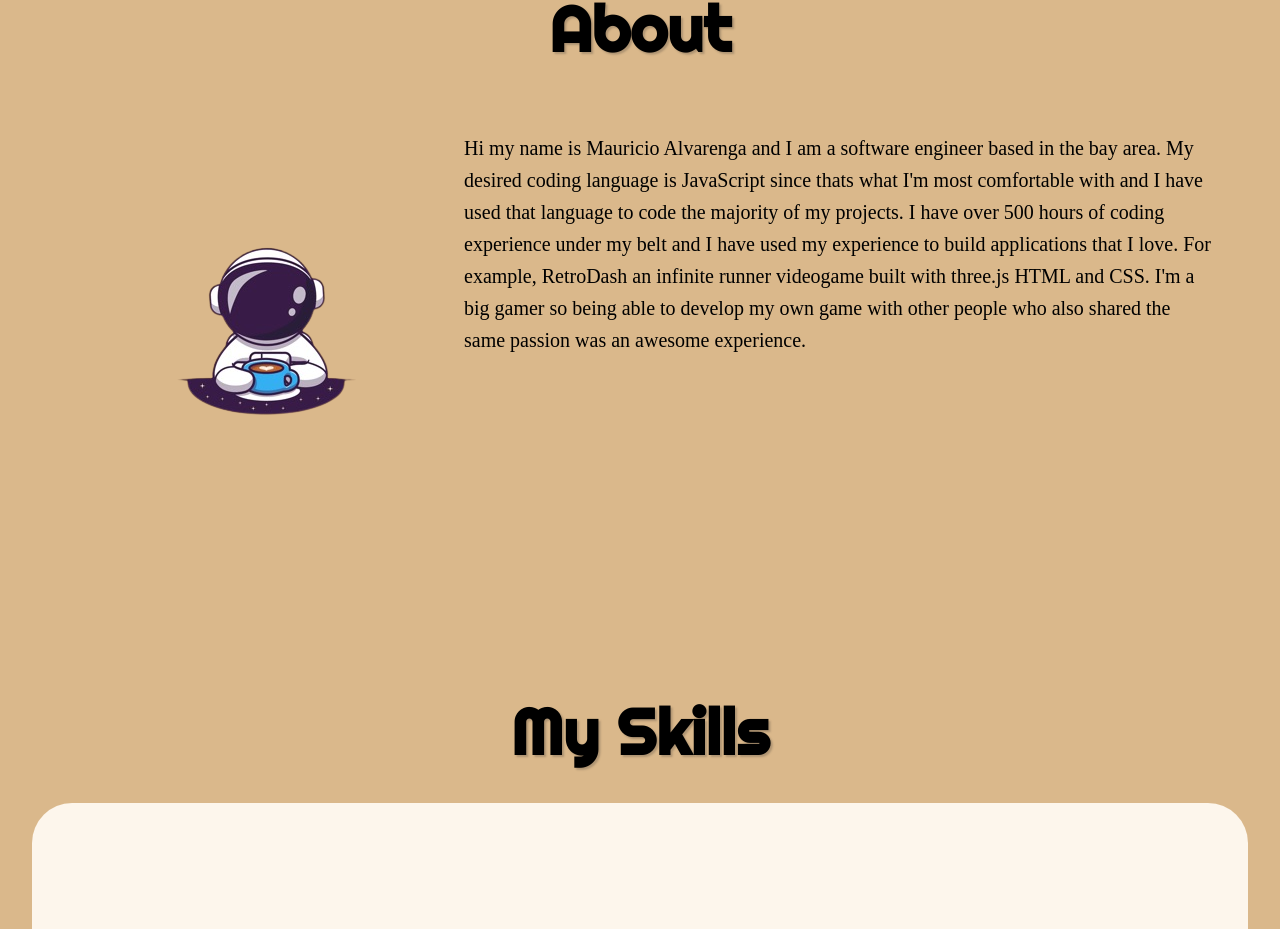
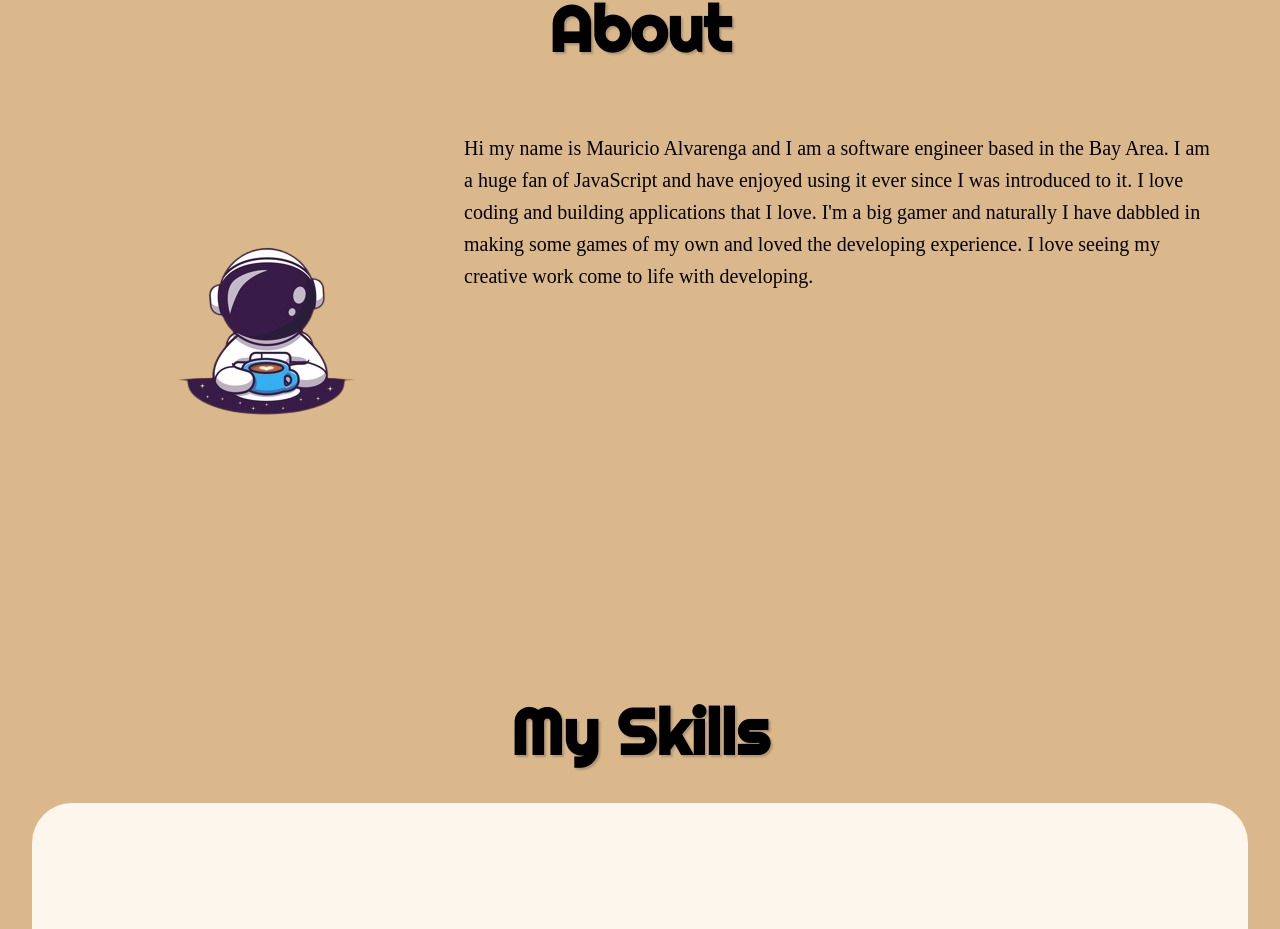
Before and after one commit to CodingMauri/Portfolio, a React (Create React App) app: page / in a window 1280 px wide. Shown: the part 891-1820 px from the top of the page. Built offline with nearby package versions, Linux system fonts and the light colour scheme.

Commit message:
about fix

```diff
--- a/src/Components/About.js
+++ b/src/Components/About.js
@@ -38,14 +38,8 @@ export default function About() {
           </div>
           <p>
             Hi my name is Mauricio Alvarenga and I am a software engineer
-            based in the bay area. My desired coding language is JavaScript
-            since thats what I'm most comfortable with and I have used that
-            language to code the majority of my projects. I have over 500 hours
-            of coding experience under my belt and I have used my experience to
-            build applications that I love. For example, RetroDash an infinite
-            runner videogame built with three.js HTML and CSS. I'm a big gamer
-            so being able to develop my own game with other people who also
-            shared the same passion was an awesome experience.
+            based in the Bay Area. I am a huge fan of JavaScript and have enjoyed using it ever since I was introduced to it. I love coding and
+            building applications that I love. I'm a big gamer and naturally I have dabbled in making some games of my own and loved the developing experience. I love seeing my creative work come to life with developing.
           </p>
         </section>
       </motion.div>
```
